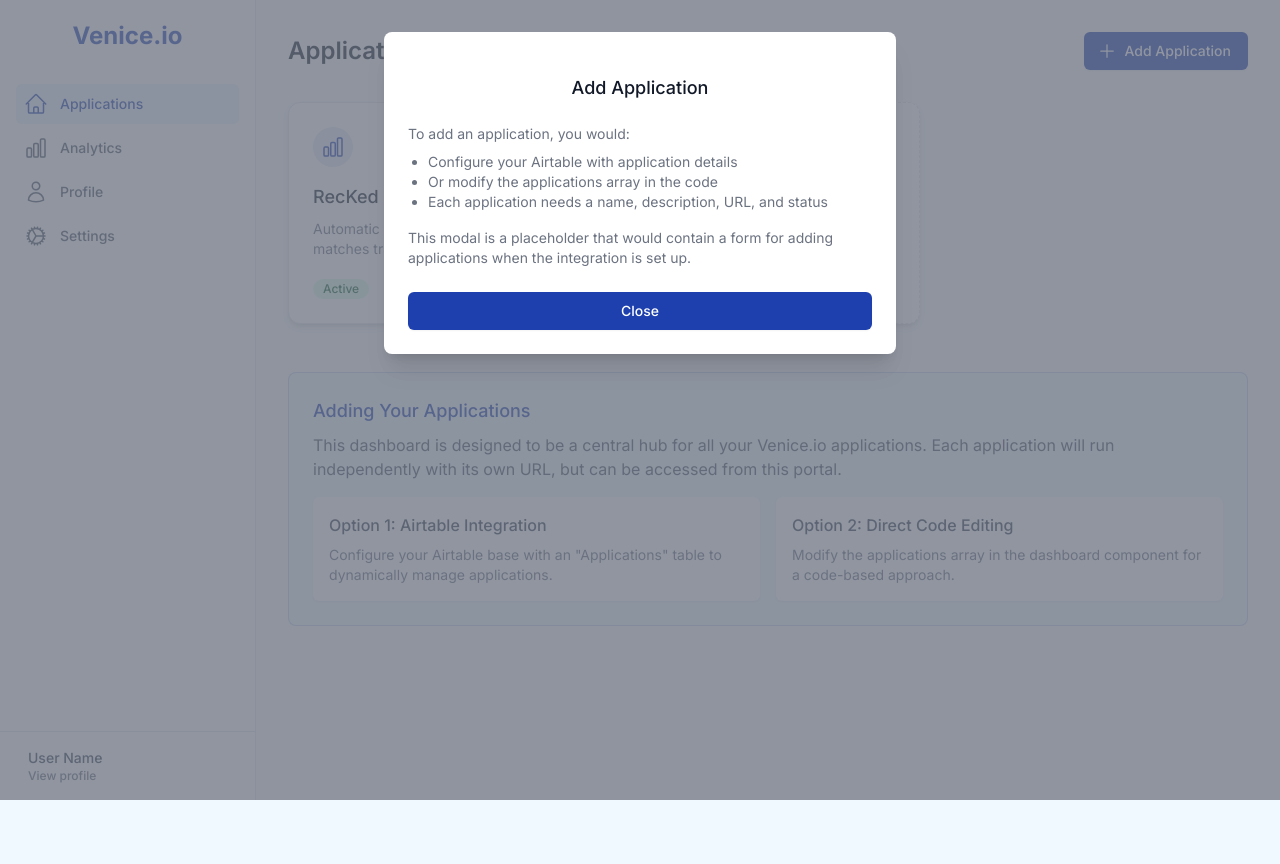
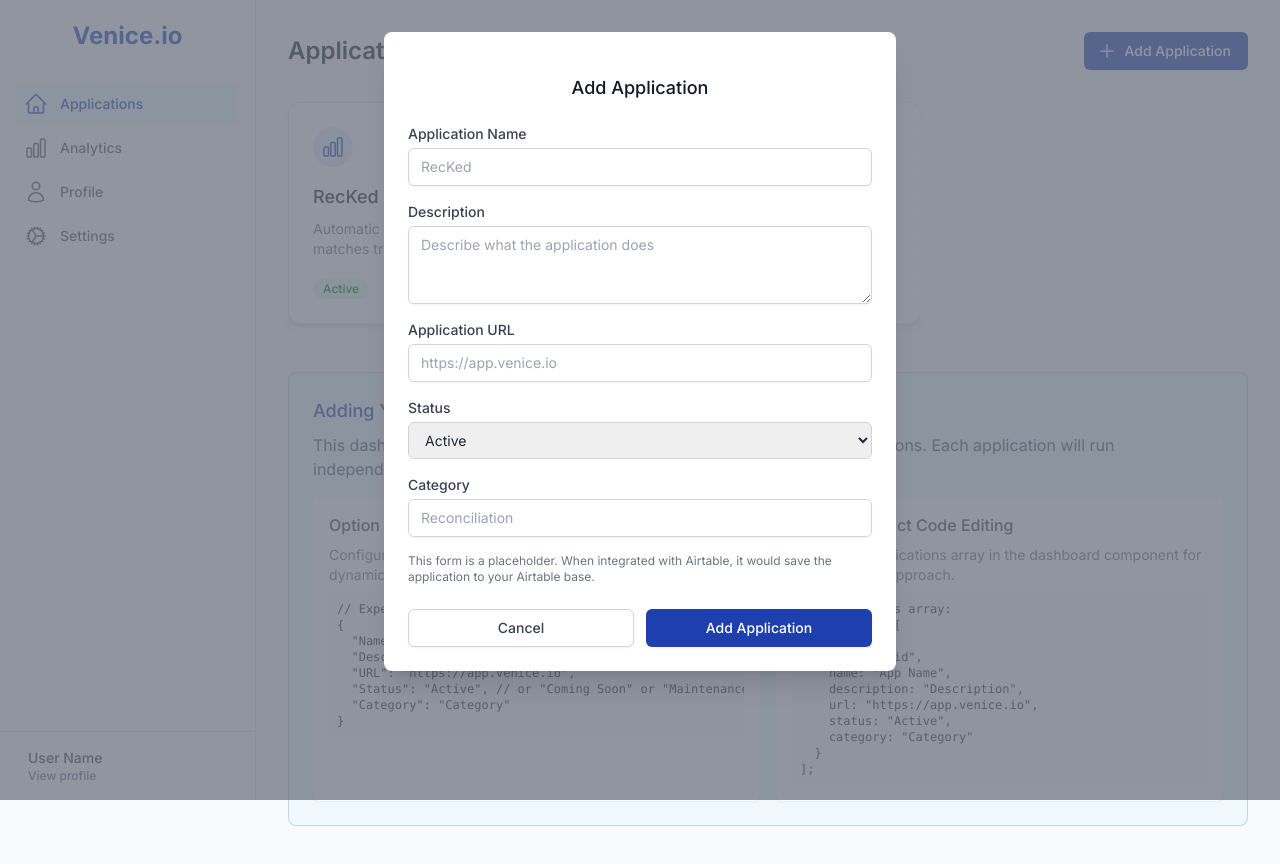
Before and after one commit to pattydubb/venice-io-accounting-portal, a Next.js app: page /dashboard in a window 1280 px wide. Both pictures are taken after a click on the button "Add Application". Shown: the top 864 px of the page. Before the commit the page ends 800 px from the top, so only its background shows below. Built offline with nearby package versions, Linux system fonts and the light colour scheme.

Commit message:
Update dashboard to use AppCard component and improve form UI

```diff
--- a/src/app/dashboard/page.tsx
+++ b/src/app/dashboard/page.tsx
@@ -1,11 +1,11 @@
 'use client';
 
 import { useState } from 'react';
-import Link from 'next/link';
-import { ArrowRightIcon, PlusIcon } from '@heroicons/react/24/outline';
+import { PlusIcon } from '@heroicons/react/24/outline';
+import AppCard, { Application } from '@/components/AppCard';
 
-// Example application structure - this would come from Airtable in production
-const exampleApp = {
+// Example application - this would come from Airtable in production
+const exampleApp: Application = {
   id: 'recked',
   name: 'RecKed',
   description: 'Automatic bank reconciliation tool that matches transactions',
@@ -34,39 +34,8 @@ export default function Dashboard() {
 
       <div className="mt-8">
         <div className="grid grid-cols-1 gap-6 sm:grid-cols-2 lg:grid-cols-3">
-          {/* Example application card */}
-          <div className="app-card">
-            <div className="rounded-full bg-venice-blue/10 p-2 text-venice-blue w-fit">
-              <svg
-                xmlns="http://www.w3.org/2000/svg"
-                fill="none"
-                viewBox="0 0 24 24"
-                strokeWidth={1.5}
-                stroke="currentColor"
-                className="w-6 h-6"
-              >
-                <path
-                  strokeLinecap="round"
-                  strokeLinejoin="round"
-                  d="M3 13.125C3 12.504 3.504 12 4.125 12h2.25c.621 0 1.125.504 1.125 1.125v6.75C7.5 20.496 6.996 21 6.375 21h-2.25A1.125 1.125 0 013 19.875v-6.75zM9.75 8.625c0-.621.504-1.125 1.125-1.125h2.25c.621 0 1.125.504 1.125 1.125v11.25c0 .621-.504 1.125-1.125 1.125h-2.25a1.125 1.125 0 01-1.125-1.125V8.625zM16.5 4.125c0-.621.504-1.125 1.125-1.125h2.25C20.496 3 21 3.504 21 4.125v15.75c0 .621-.504 1.125-1.125 1.125h-2.25a1.125 1.125 0 01-1.125-1.125V4.125z"
-                />
-              </svg>
-            </div>
-            <h3 className="mt-4 text-lg font-medium text-gray-900">{exampleApp.name}</h3>
-            <p className="mt-2 text-sm text-gray-500 flex-grow">{exampleApp.description}</p>
-            <div className="mt-5 flex items-center justify-between">
-              <span className="inline-flex items-center px-2.5 py-0.5 rounded-full text-xs font-medium bg-green-100 text-green-800">
-                {exampleApp.status}
-              </span>
-              <Link
-                href={exampleApp.url}
-                target="_blank"
-                className="text-venice-blue hover:text-venice-teal inline-flex items-center text-sm font-medium"
-              >
-                Open <ArrowRightIcon className="ml-1 h-4 w-4" />
-              </Link>
-            </div>
-          </div>
+          {/* Example application card using our new component */}
+          <AppCard app={exampleApp} />
 
           {/* "Add Application" card */}
           <div className="app-card border-dashed flex flex-col items-center justify-center cursor-pointer hover:bg-gray-50" onClick={() => setShowAddModal(true)}>
@@ -91,17 +60,40 @@ export default function Dashboard() {
             <p className="text-sm text-gray-500">
               Configure your Airtable base with an "Applications" table to dynamically manage applications.
             </p>
+            <pre className="mt-2 bg-gray-50 p-2 rounded text-xs overflow-auto">
+{`// Expected Airtable structure:
+{
+  "Name": "App Name",
+  "Description": "App description",
+  "URL": "https://app.venice.io",
+  "Status": "Active", // or "Coming Soon" or "Maintenance"
+  "Category": "Category"
+}`}
+            </pre>
           </div>
           <div className="bg-white p-4 rounded-md shadow-sm">
             <h3 className="font-medium text-gray-700 mb-2">Option 2: Direct Code Editing</h3>
             <p className="text-sm text-gray-500">
               Modify the applications array in the dashboard component for a code-based approach.
             </p>
+            <pre className="mt-2 bg-gray-50 p-2 rounded text-xs overflow-auto">
+{`// Add to apps array:
+const apps = [
+  {
+    id: "app-id",
+    name: "App Name",
+    description: "Description",
+    url: "https://app.venice.io",
+    status: "Active",
+    category: "Category"
+  }
+];`}
+            </pre>
           </div>
         </div>
       </div>
 
-      {/* Basic modal for adding applications - would be expanded with actual functionality */}
+      {/* Basic modal for adding applications */}
       {showAddModal && (
         <div className="fixed z-10 inset-0 overflow-y-auto">
           <div className="flex items-center justify-center min-h-screen pt-4 px-4 pb-20 text-center sm:block sm:p-0">
@@ -113,27 +105,97 @@ export default function Dashboard() {
                 <div className="mt-3 text-center sm:mt-5">
                   <h3 className="text-lg leading-6 font-medium text-gray-900">Add Application</h3>
                   <div className="mt-6">
-                    <p className="text-sm text-gray-500 text-left">
-                      To add an application, you would:
-                    </p>
-                    <ul className="mt-2 text-sm text-gray-500 text-left list-disc pl-5">
-                      <li>Configure your Airtable with application details</li>
-                      <li>Or modify the applications array in the code</li>
-                      <li>Each application needs a name, description, URL, and status</li>
-                    </ul>
-                    <p className="mt-4 text-sm text-gray-500 text-left">
-                      This modal is a placeholder that would contain a form for adding applications when the integration is set up.
-                    </p>
+                    <form className="space-y-4">
+                      <div className="text-left">
+                        <label htmlFor="app-name" className="block text-sm font-medium text-gray-700">
+                          Application Name
+                        </label>
+                        <input
+                          type="text"
+                          name="app-name"
+                          id="app-name"
+                          className="mt-1 block w-full border border-gray-300 rounded-md shadow-sm py-2 px-3 focus:outline-none focus:ring-venice-blue focus:border-venice-blue sm:text-sm"
+                          placeholder="RecKed"
+                        />
+                      </div>
+
+                      <div className="text-left">
+                        <label htmlFor="app-description" className="block text-sm font-medium text-gray-700">
+                          Description
+                        </label>
+                        <textarea
+                          name="app-description"
+                          id="app-description"
+                          rows={3}
+                          className="mt-1 block w-full border border-gray-300 rounded-md shadow-sm py-2 px-3 focus:outline-none focus:ring-venice-blue focus:border-venice-blue sm:text-sm"
+                          placeholder="Describe what the application does"
+                        ></textarea>
+                      </div>
+
+                      <div className="text-left">
+                        <label htmlFor="app-url" className="block text-sm font-medium text-gray-700">
+                          Application URL
+                        </label>
+                        <input
+                          type="url"
+                          name="app-url"
+                          id="app-url"
+                          className="mt-1 block w-full border border-gray-300 rounded-md shadow-sm py-2 px-3 focus:outline-none focus:ring-venice-blue focus:border-venice-blue sm:text-sm"
+                          placeholder="https://app.venice.io"
+                        />
+                      </div>
+
+                      <div className="text-left">
+                        <label htmlFor="app-status" className="block text-sm font-medium text-gray-700">
+                          Status
+                        </label>
+                        <select
+                          id="app-status"
+                          name="app-status"
+                          className="mt-1 block w-full pl-3 pr-10 py-2 text-base border border-gray-300 focus:outline-none focus:ring-venice-blue focus:border-venice-blue sm:text-sm rounded-md"
+                        >
+                          <option value="Active">Active</option>
+                          <option value="Coming Soon">Coming Soon</option>
+                          <option value="Maintenance">Maintenance</option>
+                        </select>
+                      </div>
+
+                      <div className="text-left">
+                        <label htmlFor="app-category" className="block text-sm font-medium text-gray-700">
+                          Category
+                        </label>
+                        <input
+                          type="text"
+                          name="app-category"
+                          id="app-category"
+                          className="mt-1 block w-full border border-gray-300 rounded-md shadow-sm py-2 px-3 focus:outline-none focus:ring-venice-blue focus:border-venice-blue sm:text-sm"
+                          placeholder="Reconciliation"
+                        />
+                      </div>
+
+                      <div className="text-xs text-gray-500 text-left mt-4">
+                        <p>
+                          This form is a placeholder. When integrated with Airtable, it would save the
+                          application to your Airtable base.
+                        </p>
+                      </div>
+                    </form>
                   </div>
                 </div>
               </div>
-              <div className="mt-5 sm:mt-6">
+              <div className="mt-5 sm:mt-6 sm:grid sm:grid-cols-2 sm:gap-3 sm:grid-flow-row-dense">
                 <button
                   type="button"
-                  className="inline-flex justify-center w-full rounded-md border border-transparent shadow-sm px-4 py-2 bg-venice-blue text-base font-medium text-white hover:bg-blue-700 focus:outline-none focus:ring-2 focus:ring-offset-2 focus:ring-blue-500 sm:text-sm"
+                  className="w-full inline-flex justify-center rounded-md border border-transparent shadow-sm px-4 py-2 bg-venice-blue text-base font-medium text-white hover:bg-blue-700 focus:outline-none focus:ring-2 focus:ring-offset-2 focus:ring-blue-500 sm:col-start-2 sm:text-sm"
+                >
+                  Add Application
+                </button>
+                <button
+                  type="button"
+                  className="mt-3 w-full inline-flex justify-center rounded-md border border-gray-300 shadow-sm px-4 py-2 bg-white text-base font-medium text-gray-700 hover:bg-gray-50 focus:outline-none focus:ring-2 focus:ring-offset-2 focus:ring-blue-500 sm:mt-0 sm:col-start-1 sm:text-sm"
                   onClick={() => setShowAddModal(false)}
                 >
-                  Close
+                  Cancel
                 </button>
               </div>
             </div>
```
